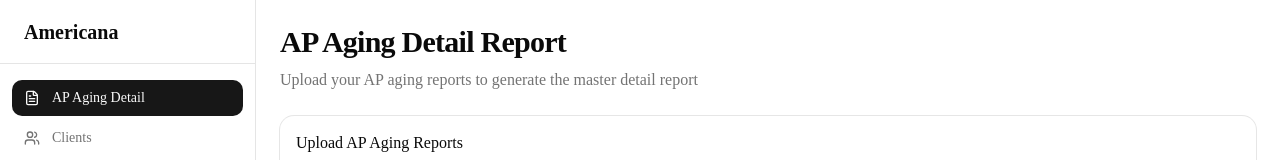
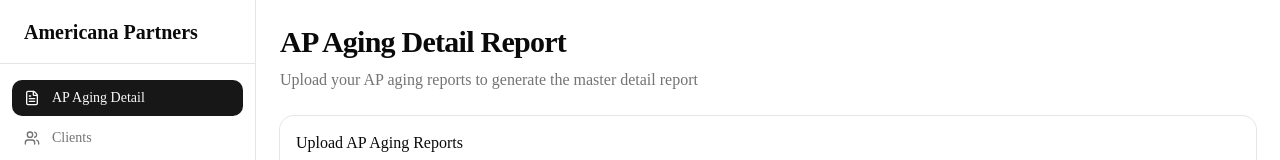
Before and after one commit to americanapartners/SuperiorAP, a Next.js app: page / in a window 1280 px wide. Shown: the top 160 px of the page. Built offline with nearby package versions, Linux system fonts and the light colour scheme; no server answers.

Commit message:
Update sidebar title to 'Americana Partners'

```diff
--- a/components/layout/sidebar.tsx
+++ b/components/layout/sidebar.tsx
@@ -68,7 +68,7 @@
   return (
     <div className="flex h-full w-64 flex-col border-r bg-card">
       <div className="flex h-16 items-center border-b px-6">
-        <h1 className="text-xl font-bold text-foreground">Americana</h1>
+        <h1 className="text-xl font-bold text-foreground">Americana Partners</h1>
       </div>
       <nav className="flex-1 space-y-1 px-3 py-4">
         {navigation.map((item) => {
```
